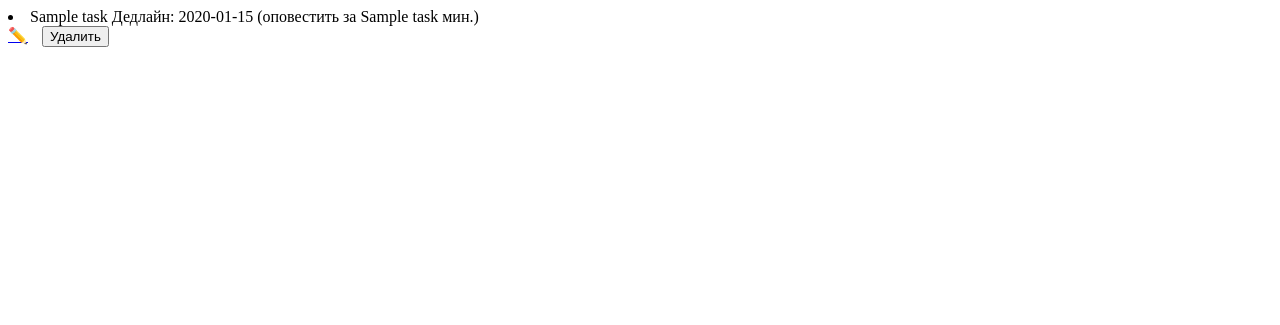
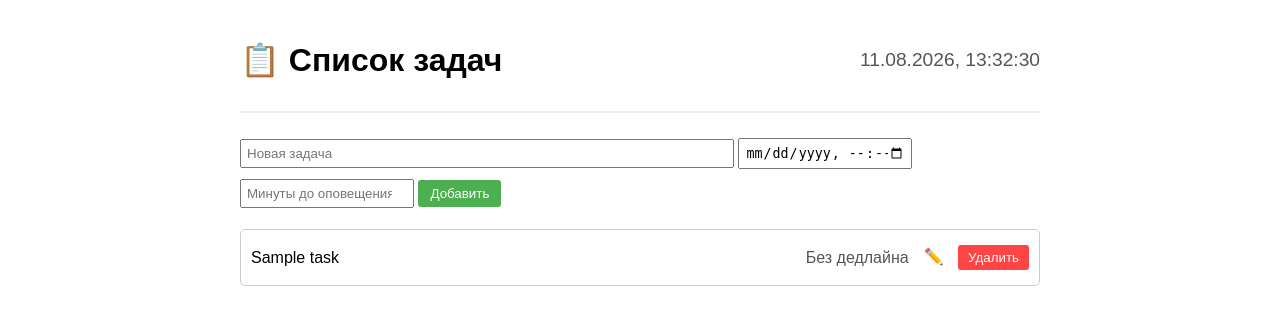
Before and after one commit to ecstase-art/todo-app, a Flask app: template templates/index.html in a window 1280 px wide. Shown: the top 325 px of the page. Run offline with Flask 3, Linux system fonts and the light colour scheme; the template is opened without the code that fills it: most values are stand-ins (such as "Sample title", 1, 10 or a date in 2020); some libraries are stand-ins or nearby versions.

Commit message:
Исправлен цикл в шаблоне

```diff
--- a/templates/index.html
+++ b/templates/index.html
@@ -1,3 +1,103 @@
+<!DOCTYPE html>
+<html>
+<head>
+    <meta charset="UTF-8">
+    <title>Мои задачи</title>
+    <style>
+        body {
+            font-family: Arial, sans-serif;
+            max-width: 800px;
+            margin: 20px auto;
+            padding: 0 20px;
+        }
+        .header {
+            display: flex;
+            justify-content: space-between;
+            align-items: center;
+            border-bottom: 2px solid #eee;
+            padding-bottom: 10px;
+            margin-bottom: 20px;
+        }
+        #current-time {
+            font-size: 1.2em;
+            color: #555;
+        }
+        .task-item {
+            margin: 10px 0;
+            padding: 10px;
+            border: 1px solid #ccc;
+            border-radius: 5px;
+            display: flex;
+            justify-content: space-between;
+            align-items: center;
+        }
+        .task-text {
+            flex: 1;
+        }
+        .task-deadline {
+            margin: 0 15px;
+            color: #555;
+        }
+        .highlight {
+            background-color: #ffcccc;
+            border-color: #ff0000;
+        }
+        .delete-btn {
+            background-color: #ff4444;
+            color: white;
+            border: none;
+            border-radius: 3px;
+            padding: 5px 10px;
+            cursor: pointer;
+        }
+        .delete-btn:hover {
+            background-color: #cc0000;
+        }
+        form input, form button {
+            margin: 5px 0;
+            padding: 5px;
+        }
+        form input[type="text"] {
+            width: 60%;
+        }
+        form input[type="datetime-local"], form input[type="number"] {
+            width: 20%;
+        }
+        form button {
+            background-color: #4CAF50;
+            color: white;
+            border: none;
+            border-radius: 3px;
+            padding: 6px 12px;
+            cursor: pointer;
+        }
+        form button:hover {
+            background-color: #45a049;
+        }
+        a {
+            text-decoration: none;
+            color: #007bff;
+        }
+        a:hover {
+            text-decoration: underline;
+        }
+    </style>
+</head>
+<body>
+    <div class="header">
+        <h1>📋 Список задач</h1>
+        <div id="current-time"></div>
+    </div>
+
+    <form method="POST">
+        <input type="text" name="task" placeholder="Новая задача" required>
+        <input type="datetime-local" name="deadline" placeholder="Дедлайн">
+        <input type="number" name="notify_minutes" placeholder="Минуты до оповещения" min="0">
+        <button type="submit">Добавить</button>
+    </form>
+
+    <ul style="list-style: none; padding: 0;">
+        {% for task in tasks %}
             <li class="task-item {% if task[4] %}highlight{% endif %}">
                 <span class="task-text">{{ task[1] }}</span>
                 <span class="task-deadline">
@@ -18,3 +118,24 @@
                     </form>
                 </div>
             </li>
+        {% endfor %}
+    </ul>
+
+    <script>
+        function updateTime() {
+            const now = new Date();
+            const options = {
+                day: '2-digit',
+                month: '2-digit',
+                year: 'numeric',
+                hour: '2-digit',
+                minute: '2-digit',
+                second: '2-digit'
+            };
+            document.getElementById('current-time').textContent = now.toLocaleDateString('ru-RU', options);
+        }
+        updateTime();
+        setInterval(updateTime, 1000);
+    </script>
+</body>
+</html>
```
Lines whose indentation alone changed are shown as unchanged.
